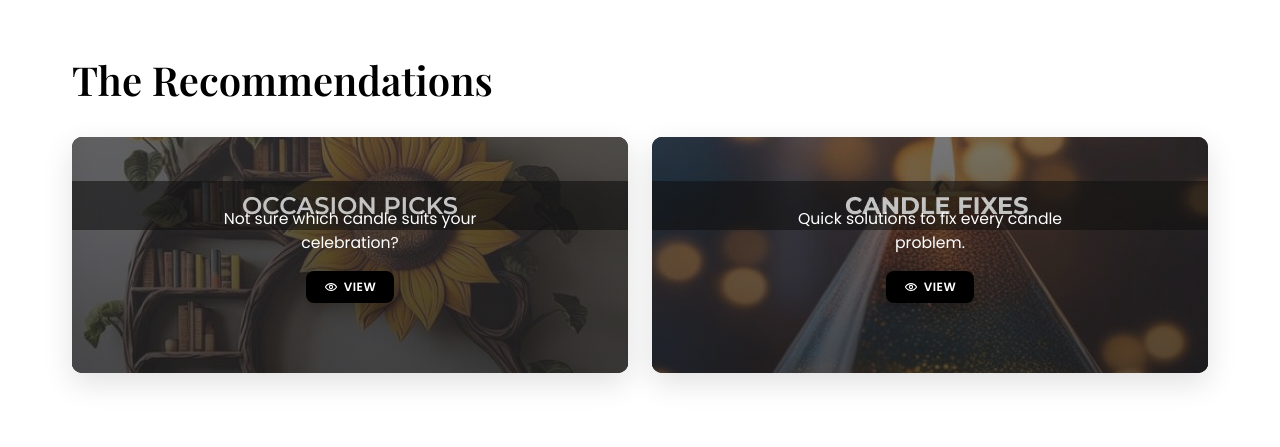
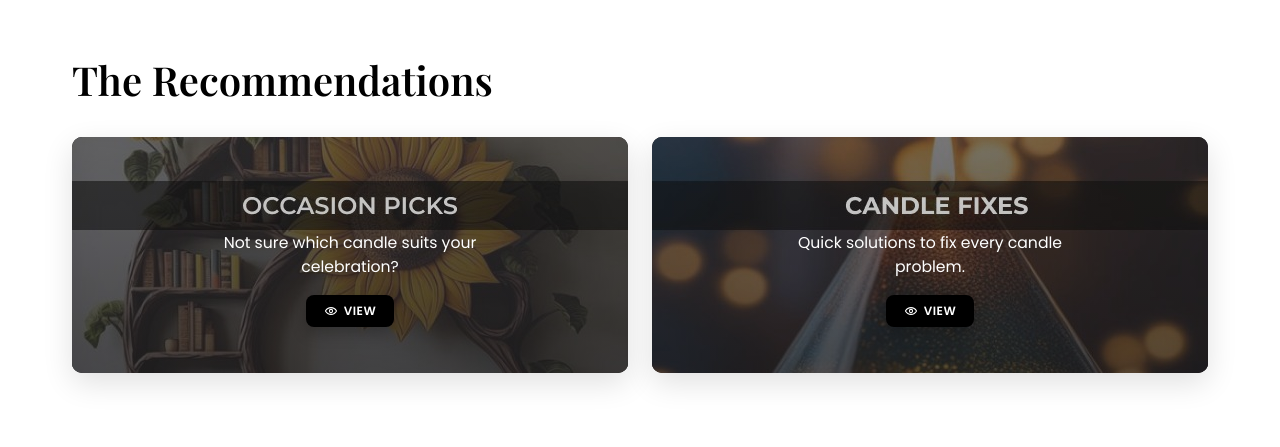
Before and after one commit to workwithsanskar/candleora, a React (Vite) app in the folder frontend/: page / in a window 1280 px wide. Shown: the part 1920-2367 px from the top of the page. Built offline with nearby package versions, Linux system fonts and the light colour scheme; no server answers.

Commit message:
commit changes

```diff
--- a/frontend/src/components/Recommendations.jsx
+++ b/frontend/src/components/Recommendations.jsx
@@ -28,7 +28,7 @@ function Recommendations({ cards }) {
           />
           <div className="absolute inset-0 bg-[linear-gradient(180deg,rgba(8,8,8,0.16)_0%,rgba(8,8,8,0.42)_100%)]" />
 
-          <div className="relative z-10 flex h-full w-full flex-col items-center justify-center px-6 py-6 text-center text-white sm:px-8">
+          <div className="relative z-10 flex h-full w-full translate-y-4 flex-col items-center justify-center px-6 py-6 text-center text-white sm:px-8 sm:translate-y-5 lg:translate-y-6">
             <p className="max-w-[16rem] text-[0.92rem] leading-[1.55] text-white/92 sm:max-w-[19rem] sm:text-[0.98rem]">
               {card.description}
             </p>
--- a/frontend/src/pages/AboutUs.jsx
+++ b/frontend/src/pages/AboutUs.jsx
@@ -53,7 +53,7 @@ function AboutUs() {
 
           <h1 className="mt-4 mx-auto w-full text-center font-display text-[clamp(2.1rem,3.1vw,3.5rem)] font-semibold leading-[0.95] tracking-[-0.05em] text-[#242424] md:whitespace-nowrap">
             Who We Are{" "}
-            <span className="font-sans font-medium text-brand-primary">
+            <span className="font-sans font-medium text-black">
               &amp;
             </span>{" "}
             What We Do
```
